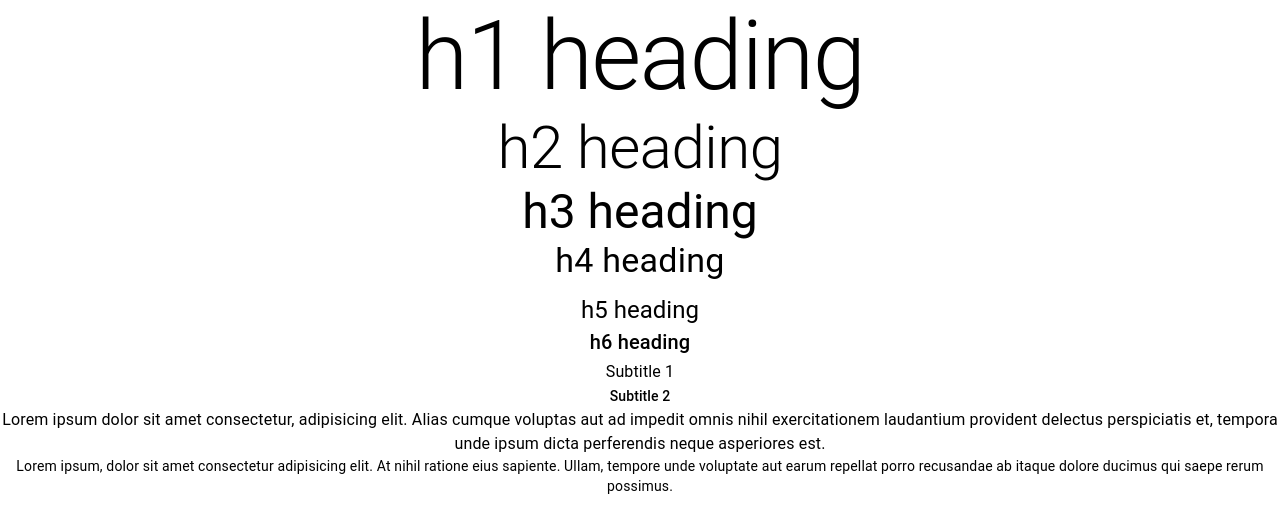
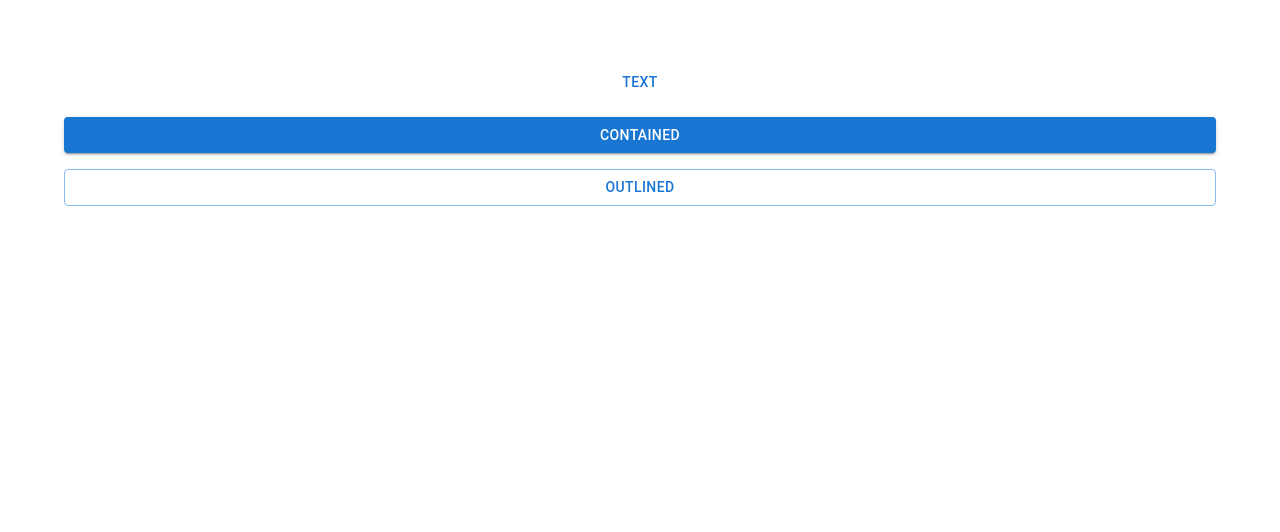
Before and after one commit to ahmetyanik/MUI, a React (Create React App) app in the folder react-mui-demo/: page / in a window 1280 px wide. Shown: the top 532 px of the page. Built offline with nearby package versions, Linux system fonts and the light colour scheme.

Commit message:
3 variants of Button created and Stack composed

```diff
--- a/react-mui-demo/src/App.css
+++ b/react-mui-demo/src/App.css
@@ -1,5 +1,5 @@
 .App {
-  text-align: center;
+  padding: 4rem;
 }
 
 .App-logo {
--- a/react-mui-demo/src/App.tsx
+++ b/react-mui-demo/src/App.tsx
@@ -1,10 +1,12 @@
 import './App.css';
-import MuiTypography from './components/MuiTypography';
+import { MuiButtons } from './components/MuiButtons';
+// import MuiTypography from './components/MuiTypography';
 
 function App() {
   return (
     <div className="App">
-      <MuiTypography/>
+      {/* <MuiTypography/> */}
+      <MuiButtons/>
     </div>
   );
 }
--- /dev/null
+++ b/react-mui-demo/src/components/MuiButtons.tsx
@@ -0,0 +1,13 @@
+import { Stack, Button } from "@mui/material";
+
+export const MuiButtons = () => {
+  return (
+    <div>
+      <Stack spacing={2}>
+        <Button variant="text">Text</Button>
+        <Button variant="contained">Contained</Button>
+        <Button variant="outlined">Outlined</Button>
+      </Stack>
+    </div>
+  );
+};
```
